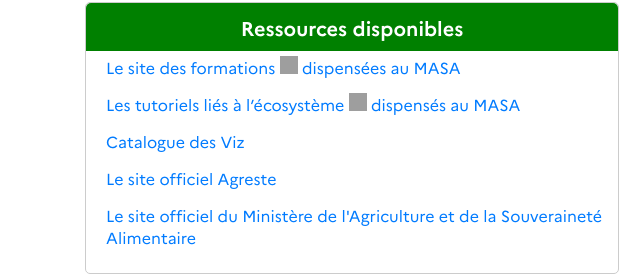
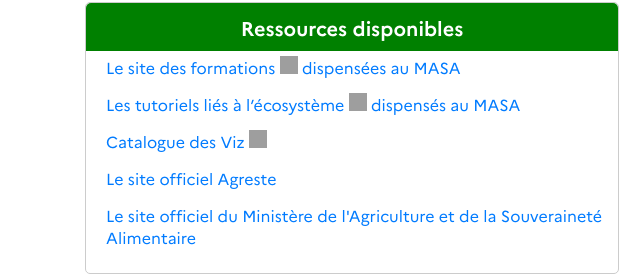
Before and after one commit to SSM-Agriculture/ssm-agriculture.github.io, a plain HTML site: page index.html in a window 1280 px wide. Shown: the part 148-424 px from the top of the page, 288-928 px from the left. Drawn offline with Linux system fonts and the light colour scheme; grey boxes are pictures that could not be loaded.

Commit message:
Fix:  ajout icone R

```diff
--- a/index.html
+++ b/index.html
@@ -20,7 +20,7 @@
             <ul>
                 <li><a href="https://ssm-agriculture.github.io/site-formations-R/" target="_blank">Le site des formations <img src="https://cdn.simpleicons.org/r/3275a8" width="18" height="18"/> dispensées au MASA</a></li>
                 <li><a href="https://ssm-agriculture.github.io/site-tutoriels/" target="_blank">Les tutoriels liés à l’écosystème <img src="https://cdn.simpleicons.org/r/3275a8" width="18" height="18"/> dispensés au MASA</a></li>
-                <li><a href="https://ssm-agriculture.github.io/site-DataViz/" target="_blank">Catalogue des Viz</a></li>
+                <li><a href="https://ssm-agriculture.github.io/site-DataViz/" target="_blank">Catalogue des Viz <img src="https://cdn.simpleicons.org/r/3275a8" width="18" height="18"/> </a></li>
                 <li><a href="https://agreste.agriculture.gouv.fr/agreste-web/" target="_blank">Le site officiel Agreste</a></li>
                 <li><a href="https://agriculture.gouv.fr/" target="_blank">Le site officiel du Ministère de l'Agriculture et de la Souveraineté Alimentaire</a></li>
             </ul>
```
